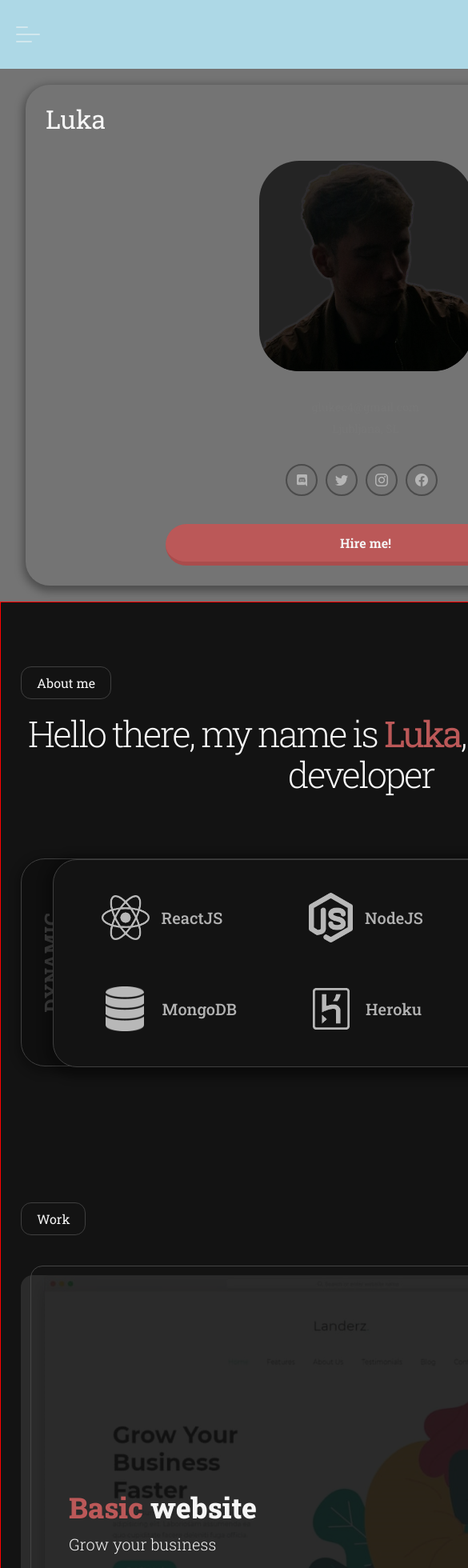
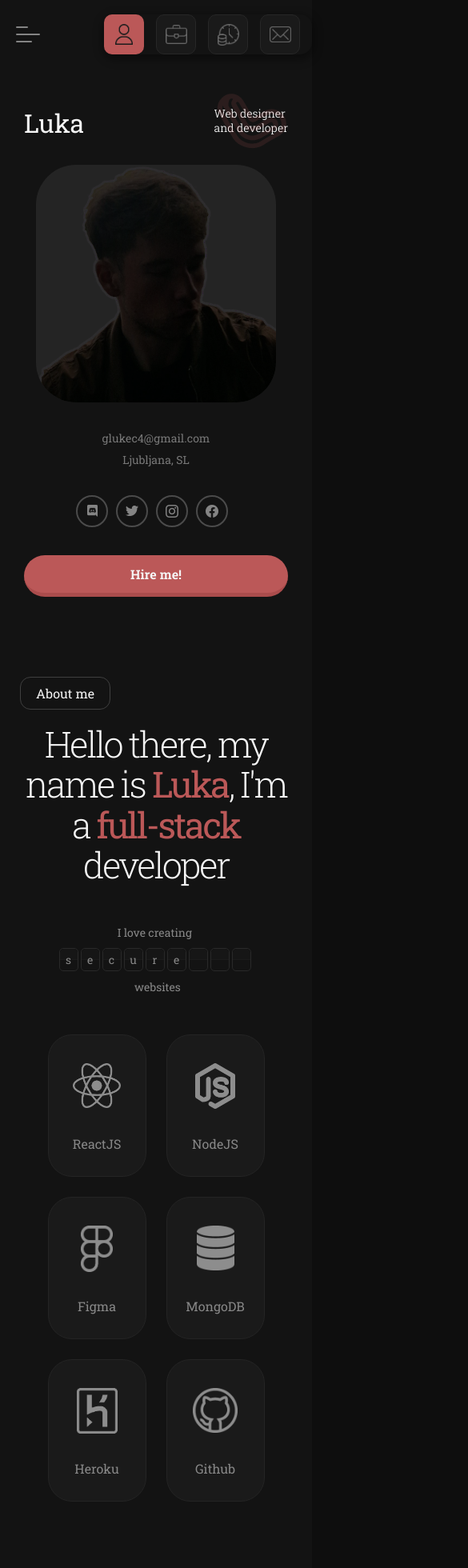
Before and after one commit to LukaG95/portfolio, a React (Create React App) app in the folder client/: page / in a window 390 px wide. Shown: the top 1960 px of the page at 80% size, 585 px wide, since content can reach past the window. Built offline with nearby package versions, Linux system fonts and the light colour scheme.

Commit message:
responsive 10

```diff
--- a/client/src/App.js
+++ b/client/src/App.js
@@ -288,6 +288,56 @@ function App() {
         <div className={styles.one} id="one">
           <div className={styles.content}>
             <div className={styles["navi-text-on-middle"]}>About me</div>
+            { s_width <= 1500 ?
+              <>
+                <div className={styles["main-text"]}>Hello there, my name is <span>Luka</span>, I'm a <span>full-stack</span> developer</div>
+                <div className={styles["middle-text"]}><div>I love creating&nbsp;</div><LetterBoxes /><div>&nbsp;websites</div></div>
+                <div className={styles["skills-wrapper"]}>
+                  <Skill
+                    imageSrc={ReactLogo}
+                    imageHoverSrc={ReactRedLogo}
+                    name="ReactJS"
+                    /* width={s_width <= 1680 && s_width > 1130 ? "40px" : "60px"} */
+                    width={"60px"}
+                  />
+                  <Skill
+                    imageSrc={NodeLogo}
+                    imageHoverSrc={NodeRedLogo}
+                    name="NodeJS"
+                    /* width={s_width <= 1680 && s_width > 1130 ? "34px" : "50px"} */
+                    width={"50px"}
+                  />
+                  <Skill
+                    imageSrc={FigmaLogo}
+                    imageHoverSrc={FigmaRedLogo}
+                    name="Figma"
+                    /* width={s_width <= 1680 && s_width > 1130 ? "25px" : "40px"} */
+                    width={"40px"}
+                  />
+                  <Skill
+                    imageSrc={MongoDBLogo}
+                    imageHoverSrc={MongoDBRedLogo}
+                    name="MongoDB"
+                    /* width={s_width <= 1680 && s_width > 1130 ? "30px" : "47px"} */
+                    width={"47px"}
+                  />
+                  <Skill
+                    imageSrc={HerokuLogo}
+                    imageHoverSrc={HerokuRedLogo}
+                    name="Heroku"
+                    /* width={s_width <= 1680 && s_width > 1130 ? "35px" : "51px"} */
+                    width={"51px"}
+                  />
+                  <Skill
+                    imageSrc={GithubLogo}
+                    imageHoverSrc={GithubRedLogo}
+                    name="Github"
+                    /* width={s_width <= 1680 && s_width > 1130 ? "40px" : "56px"} */
+                    width={"56px"}
+                  />
+                </div>
+              </> :
+              <>
                 <div className={styles["main-text"]}>Hello there, my name is <span>Luka</span>, I'm a <span>full-stack</span> developer</div>
                 <div className={styles["new-skills-outer"]}>
 
@@ -313,6 +363,8 @@ function App() {
                   </div>
 
                 </div>
+              </>
+            }
 
           </div>
         </div>
--- a/client/src/App.module.scss
+++ b/client/src/App.module.scss
@@ -17,7 +17,6 @@
 .left{
   color: #f6f6f6;
 
-
   font-weight: 500;
   font-size: 24px;
 
@@ -28,7 +27,6 @@
 
   background: #131313;
   //border-right: 1px solid #2B2B2B;
-  background: rgb(116, 116, 116);
 
   .placeholder{
     position: sticky;
@@ -215,14 +213,14 @@
 }
 
 .content{
-  width: 850px;
+  width: 100%;
+  max-width: 850px;
+
 }
 
 .middle{
   color: #f6f6f6;
   width: 100%;
-
-  border: 1px solid red;
 
   .one, .two, .three, .four{
     display: flex;
@@ -234,13 +232,12 @@
 
     padding-top: 80px;
     padding-bottom: 50px;
-    padding-left: 110px;
-    padding-right: 110px;
+
   }
 
   .one{
+
     .content{
-
       animation: appearFromTop 1s ease, appear 1s ease;
     }
 
@@ -270,11 +267,15 @@
 
     .skills-wrapper{
       display: flex;
-      justify-content: space-between;
+      flex-wrap: wrap;
 
       margin-top: 125px;
 
-      width: 850px;
+      width: 100%;
+      max-width: 850px;
+
+      gap: 15px;
+
     }
 
     .new-skills-outer{
@@ -547,6 +548,7 @@
       p{
         position: absolute;
         left: 60px;
+        left: 8%;
         z-index: 2;
       }
 
@@ -555,17 +557,21 @@
         font-weight: 800;
 
         bottom: 90px;
+        bottom: 22.5%;
       }
 
       p:nth-of-type(2) {
         bottom: 55px;
+        bottom: 13.5%;
         font-size: 20px;
       }
 
       p:nth-of-type(3) {
         left: auto;
         bottom: 60px;
+        bottom: 13.5%;
         right: 30px;
+        right: 4%;
 
         font-size: 24px;
         font-weight: 500;
@@ -582,20 +588,16 @@
 
     .content{
       transition: opacity 1.5s ease, transform 0.75s ease;
+
     }
 
     .price-wrapper{
+      display: flex;
 
-      display: grid;
-
-      grid-template-columns: 1fr 1fr;
+      flex-wrap: wrap;
       gap: 80px;
 
-      width: 850px;
-
-      :last-child{
-        margin-right: 0px;
-      }
+      justify-content: center;
     }
   }
 
@@ -610,10 +612,12 @@
     }
 
     form{
-      width: 700px;
+      width: 100%;
+      max-width: 700px;
 
       >div{
         display: flex;
+
         position: relative;
 
         justify-content: space-between;
@@ -680,8 +684,6 @@
   height: auto;
   padding-right: 55px;
   padding-left: 55px;
-
-  background: lightblue;
 
  // border-left: 1px solid #2B2B2B;
 }
@@ -774,7 +776,6 @@
   }
 }
 
-
 @keyframes appearFromLeft {
   0% {
     opacity: 0;
@@ -825,8 +826,6 @@
   }
 }
 
-
-
 @keyframes move {
   0% {
     left: 0;
@@ -844,18 +843,28 @@
 
 
 @media (max-width: 1500px) {
+  .left .placeholder{
+    margin-right: 40px;
+  }
+
+  .right{
+    padding: 0px 40px;
+    border-left: none;
+  }
+
+  .middle .one, .middle .two, .middle .three {
+    border-bottom: none;
+  }
+
+
   .middle .one .main-text {
     font-size: 50px;
-    width: 550px;
+
   }
 
   .middle .one .middle-text {
     font-size: 14px;
-    width: 550px;
-  }
-
-  .middle .one .skills-wrapper{
-    width: 550px;
+    width: 100%;
   }
 
   .middle .two .work-wrapper{
@@ -869,48 +878,62 @@
   }
 
   .middle .three .price-wrapper{
-    width: 550px;
-    grid-template-columns: 1fr 1fr;
-  }
-
-  .middle .four form{
-    width: 550px
-  }
+    gap: 40px;
 
   }
 
 
-@media (max-width: 1310px) {
-  .left{
-    border-right: none;
 }
 
-  .left .placeholder{
-    margin-right: 20px;
+@media (max-width: 1180px){
+
+  .middle .two .new-work-block {
+    p:nth-last-of-type(1){
+      font-size: 20px;
+    }
+    p:nth-last-of-type(2){
+      font-size: 16px;
+      bottom: 17%;
+    }
+    p:nth-last-of-type(3){
+      bottom: 30%;
+      font-size: 28px;
+    }
   }
 
-  .right{
-    padding: 0px 20px;
-    border-left: none;
+  .middle .four form{
+    >div{
+      margin-bottom: 70px;
     }
 
-  .middle .one, .middle .two, .middle .three {
-    border-bottom: none;
+    >:nth-child(1){
+      flex-direction: column;
+      height: 140px;
+    }
+
+    >:nth-child(2){
+      flex-direction: column;
+      height: 165px !important;
+
     }
 
   }
+}
 
 
-
-@media (max-width: 1130px) {
+@media (max-width: 950px) {
   .app{
     display: grid;
   }
 
   .left{
+    display: flex;
+    justify-content: center;
     width: 100%;
+
     padding-top: 20px;
     padding-bottom: 20px;
+    padding-left: 0px;
 
     order: 2;
 
@@ -918,25 +941,39 @@
     animation: appearFromLeft 1s ease, appear 1s ease;
   }
 
-  .middle{
-    order: 3;
-  }
-
   .left .placeholder{
     border: none;
-    padding: 25px;
+    padding: 30px;
+    box-shadow: none;
+
+    width: 100%;
+    max-width: 400px;
+
+    margin-right: 0px;
 
     .top img{
-      top: -10px;
+      top: 0px;
       right: 40px;
 
       width: 70px;
     }
+
+    .profile-image{
+      width: 100%;
+      max-width: 300px;
+      height: 100%;
+    }
+  }
+
+    .middle{
+      order: 3;
+
     }
 
   .middle .one, .middle .two, .middle .three, .middle .four {
     //border-bottom: 1px solid #2B2B2B;
 
+    padding-top: 50px;
     padding-left: 25px;
     padding-right: 25px;
 
@@ -963,11 +1000,12 @@
     display: flex;
     flex-wrap: wrap;
     justify-content: center;
-    gap: 15px;
+    gap: 25px;
 
     width: 100%;
 
     margin-top: 0px;
+
 
   }
 
@@ -1000,34 +1038,20 @@
     }
   }
 
-  .middle .three .price-wrapper{
-    display: flex;
-    justify-content: center;
-    align-items: center;
 
-    width: 100%;
-    flex-wrap: wrap;
 
+  .middle .two .new-work-block {
+    p:nth-last-of-type(1){
+      font-size: 24px;
     }
-
-  .middle .four form{
-    width: 100%;
-
-    >div{
-      flex-direction: column;
-
-      height: "fit-content";
-      margin-bottom: 0px;
-
+    p:nth-last-of-type(2){
+      font-size: 20px;
+      bottom: 15%;
     }
-
-    >div:nth-of-type(2){
-      height: auto;
-
-      align-items: start;
-      margin-bottom: 30px;
+    p:nth-last-of-type(3){
+      bottom: 25%;
+      font-size: 32px;
     }
-
 
   }
 
@@ -1054,6 +1078,42 @@
 }
 
 
+@media (max-width: 650px) {
+  .middle .two .new-work-block {
+    p:nth-last-of-type(1){
+      font-size: 20px;
+    }
+    p:nth-last-of-type(2){
+      font-size: 16px;
+      bottom: 15%;
+    }
+    p:nth-last-of-type(3){
+      bottom: 25%;
+      font-size: 28px;
+    }
+
+  }
+
+}
+
+@media (max-width: 500px) {
+  .middle .two .new-work-block {
+    p:nth-last-of-type(1){
+      font-size: 16px;
+    }
+    p:nth-last-of-type(2){
+      font-size: 12px;
+      bottom: 15%;
+    }
+    p:nth-last-of-type(3){
+      bottom: 25%;
+      font-size: 24px;
+    }
+
+  }
+
+}
+
 
 
 @media (max-width: 500px) {
--- a/client/src/components/FilterItem.js
+++ b/client/src/components/FilterItem.js
@@ -78,6 +78,13 @@ const FilterItem = ({ options, currentOption, onOptionChange, isImageOption, mor
     if (moreLength){
       style.width = "260px";
       style.marginBottom = "0px";
+
+
+      if (s_width <= 1180){
+        style.position = "absolute";
+        style.top = "103px";
+        style.width = "100%";
+      }
     }
 
     if (open){
--- a/client/src/components/FilterItem.module.scss
+++ b/client/src/components/FilterItem.module.scss
@@ -20,7 +20,6 @@
 
   z-index: 1;
   margin-bottom: 10px;
-
 
  >div{
   position: absolute;
--- a/client/src/components/FormItem.module.scss
+++ b/client/src/components/FormItem.module.scss
@@ -4,6 +4,7 @@
 
   width: fit-content;
   align-self: end;
+
 
   :nth-of-type(2){
     font-size: 12px;
@@ -40,7 +41,7 @@
 
   textarea{
     height: 340px;
-    width: 700px;
+    width: 100%;
 
     background: none;
 
@@ -57,8 +58,19 @@
   }
 }
 
+@media (max-width: 1180px) {
+  .form-item {
+    width: 100%;
 
-@media (max-width: 1680px) {
+    input {
+      width: 100%;
+    }
+  }
+
+}
+
+
+/* @media (max-width: 1680px) {
   .form-item input{
     width: 220px;
   }
@@ -87,3 +99,5 @@
   }
 
 }
+
+ */
--- a/client/src/components/NavItem.module.scss
+++ b/client/src/components/NavItem.module.scss
@@ -35,7 +35,7 @@
 }
 
 
-@media (max-width: 1130px) {
+@media (max-width: 950px) {
   .navi-background{
     margin-bottom: 0px !important;
     margin-right: 15px;
--- a/client/src/components/Navbar.module.scss
+++ b/client/src/components/Navbar.module.scss
@@ -69,7 +69,7 @@
 
 }
 
-@media (max-width: 1130px) {
+@media (max-width: 950px) {
   .filters{
     display: flex;
 
--- a/client/src/components/PriceBlock.module.scss
+++ b/client/src/components/PriceBlock.module.scss
@@ -11,7 +11,10 @@
   transition: border 0.35s ease;
 
   cursor: pointer;
-  width: auto;
+
+  flex: 1 0 auto;
+
+  min-width: 250px;
 
   .title, .benefits, .price{
     color: #F6F6F6;
@@ -75,7 +78,6 @@
     border-radius: 15px;
 
     width: 100%;
-    max-width: 500px;
 
     letter-spacing: 0.2px;
 
@@ -95,13 +97,3 @@
 
 
 }
-
-
-
-
-@media (max-width: 1130px) {
-  .price-block{
-    margin-bottom: 50px;
-    height: 400px;
-  }
-}
--- a/client/src/components/Skill.module.scss
+++ b/client/src/components/Skill.module.scss
@@ -6,7 +6,9 @@
   justify-content: space-between;
   align-items: center;
 
-  width: 123px;
+  width: 100%;
+  min-width: 115px;
+  max-width: 123px;
 
   color: #888888;
   background-color: #1A1A1A;
@@ -18,6 +20,7 @@
   font-weight: 400;
 
   transition: transform 0.3s ease-in-out, border 0.3s ease-in-out, background 0.3s ease-in-out, color 0.3s ease-in-out;
+  flex: 1 1 100px;
 
   .test{
     transition: opacity 0.3s ease-in-out;
@@ -47,7 +50,7 @@
 
 }
 
-
+/*
 @media (min-width: 1131px) and (max-width: 1680px) {
   .skill{
     max-width: 82px;
@@ -72,4 +75,4 @@
     box-sizing: border-box;
   }
 
-}
+} */
```
Lines whose indentation alone changed are shown as unchanged.
